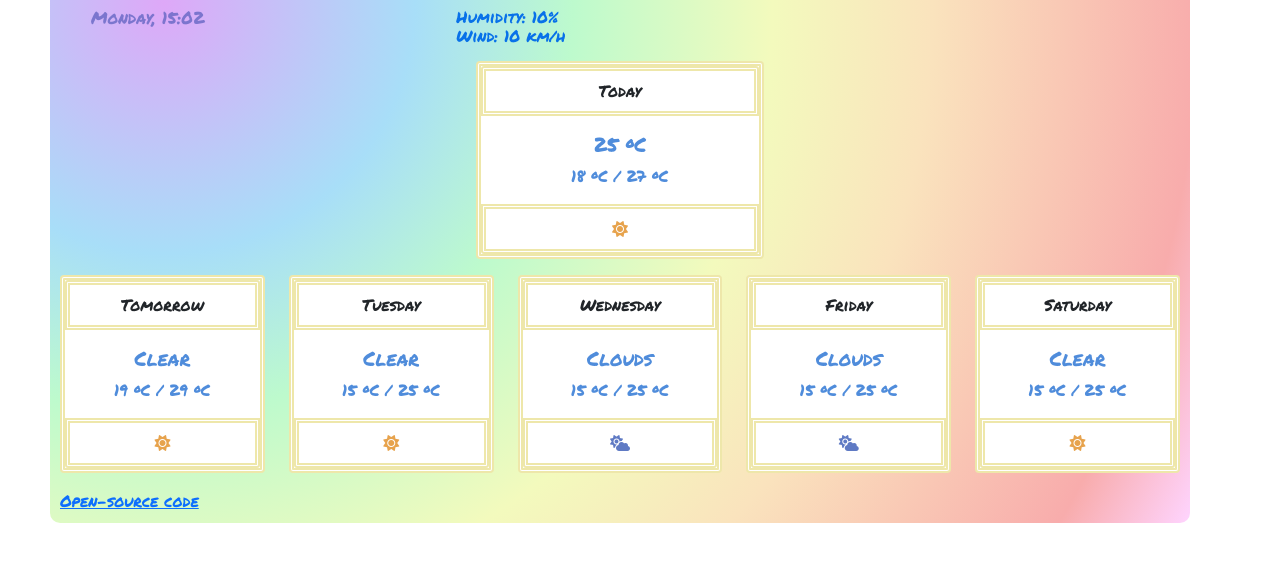
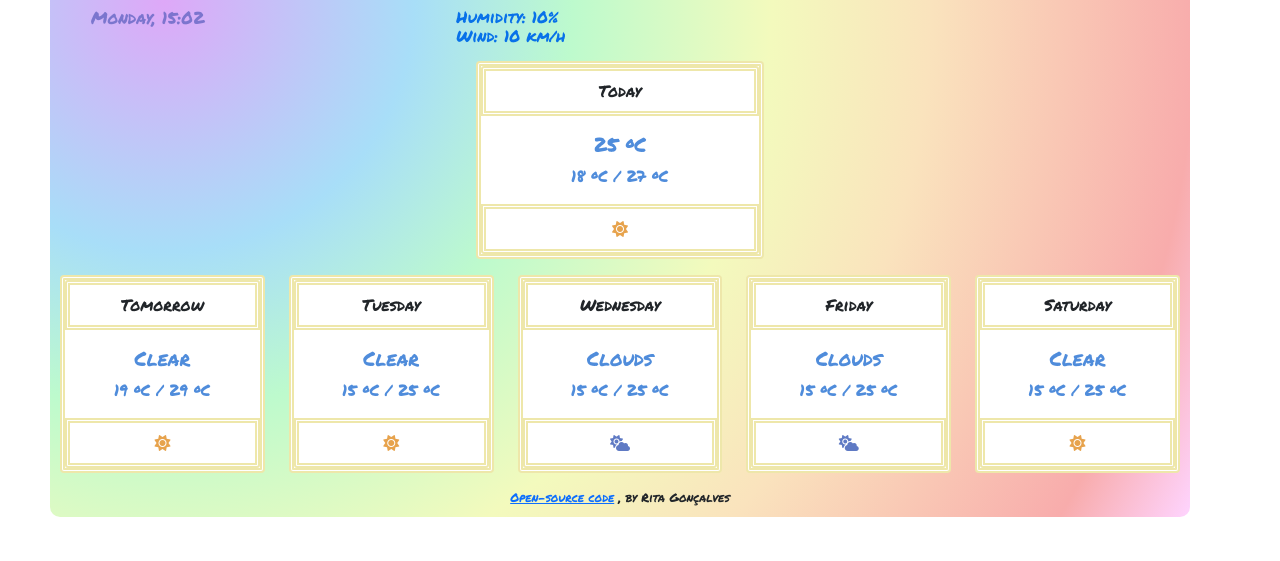
Before and after one commit to ritaipg/weather-app-hub, a website built with Parcel: page index.html in a window 1280 px wide. Shown: the part 127-688 px from the top of the page. Built offline with nearby package versions, Linux system fonts and the light colour scheme; no server answers.

Commit message:
updated open source link sentence, updated to CSS

```diff
--- a/index.html
+++ b/index.html
@@ -139,8 +139,10 @@
           </div>
         </div>
       </div>
-      <a href="https://github.com/ritaipg/weather-app-hub" target="_blank">Open-source code</a>
+     <div class="linkHub"> <a href="https://github.com/ritaipg/weather-app-hub" target="_blank">Open-source code</a>
+      <span>, by Rita Gonçalves</span>
 
+        </div>
     </div>
     <script src="src/index.js"></script>
   </body>
--- a/src/styles.css
+++ b/src/styles.css
@@ -155,3 +155,8 @@ ul {
   margin-top: 10px;
   color: #0871e9;
 }
+
+.linkHub {
+  text-align: center;
+  font-size: 12px;
+}
```
